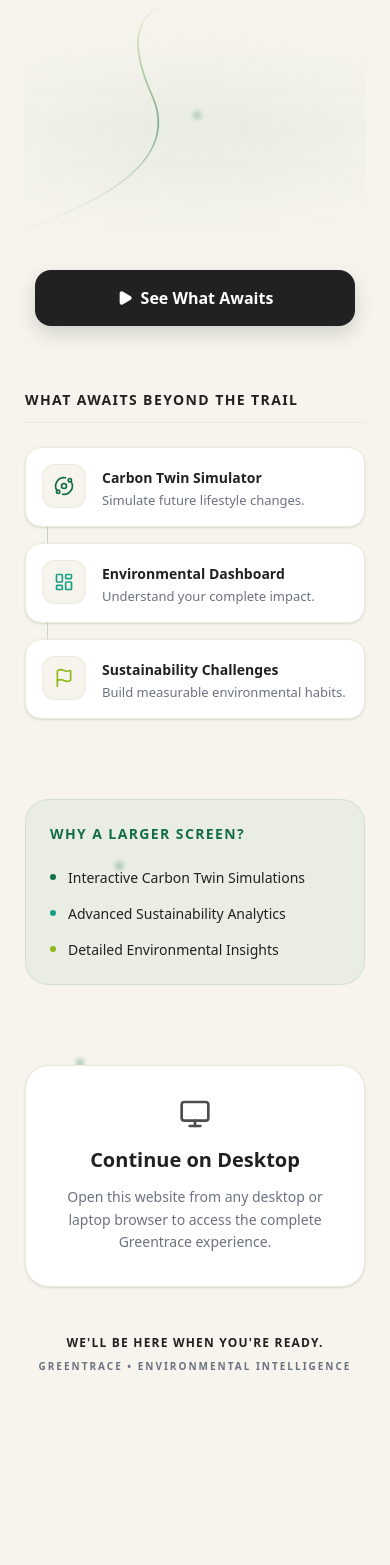
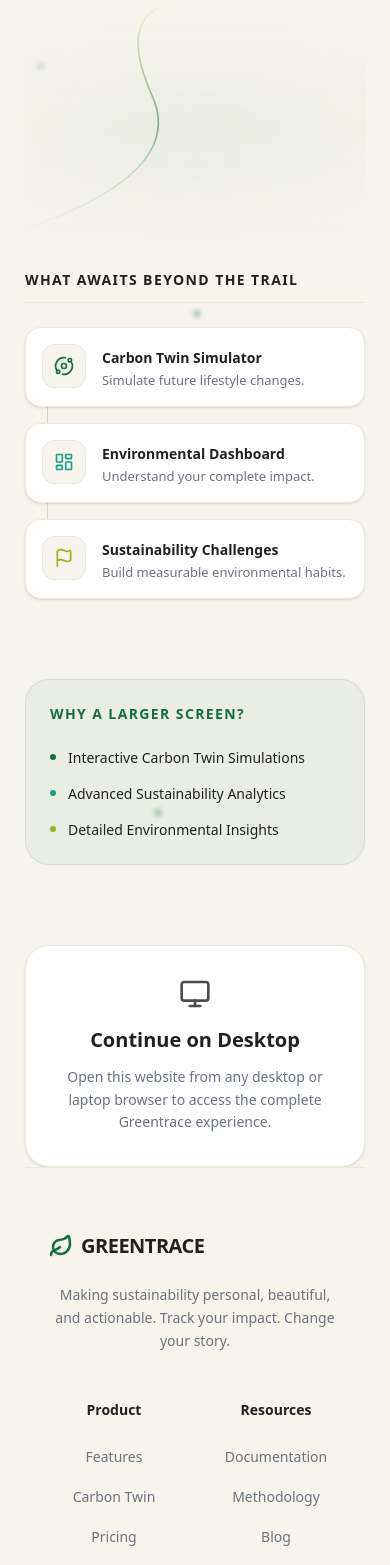
Before and after one commit to parteek1907/GreenTrace, a Next.js app: page / in a window 390 px wide. Shown: the part 432-1997 px from the top of the page. Before the commit the page ends 1902 px from the top, so only its background shows below. Built offline with nearby package versions, Linux system fonts and the light colour scheme.

Commit message:
feat: Integrate landing footer into MobileExperience and remove redundant CTA

```diff
--- a/src/components/dashboard/MobileExperience.tsx
+++ b/src/components/dashboard/MobileExperience.tsx
@@ -1,6 +1,7 @@
 "use client";
 
 import React, { useState } from 'react';
+import Footer from "@/components/landing/Footer";
 import { Leaf, Orbit, LayoutDashboard, Flag, Monitor, Play, X, LineChart } from 'lucide-react';
 
 const UIMockup = ({ type }: { type: 'dashboard' | 'carbon-twin' | 'challenges' }) => {
@@ -172,15 +173,7 @@
             </svg>
           </div>
 
-          <div className="w-full max-w-[320px] flex flex-col gap-3 mb-16 relative z-30 fade-in-up" style={{ animationDelay: '0.6s' }}>
-            <a
-              href="#preview"
-              className="w-full py-4 bg-gt-dark text-white rounded-2xl font-bold flex items-center justify-center gap-2 px-6 shadow-[0_8px_20px_rgba(0,0,0,0.15)] active:scale-95 transition-transform"
-            >
-              <Play className="w-4 h-4 fill-current" />
-              See What Awaits
-            </a>
-          </div>
+
 
           <div className="w-full max-w-[340px] mb-20 text-left">
             <div className="fade-in-up" style={{ animationDelay: '0.8s' }}>
@@ -252,12 +245,7 @@
                 Open this website from any desktop or laptop browser to access the complete Greentrace experience.
               </p>
             </div>
-            <p className="text-xs font-bold text-gt-dark tracking-widest uppercase mt-12 mb-2">
-              We'll be here when you're ready.
-            </p>
-            <p className="text-[10px] font-bold text-gt-gray uppercase tracking-[0.2em]">
-              Greentrace • Environmental Intelligence
-            </p>
+            <Footer />
           </div>
 
         </main>
```
